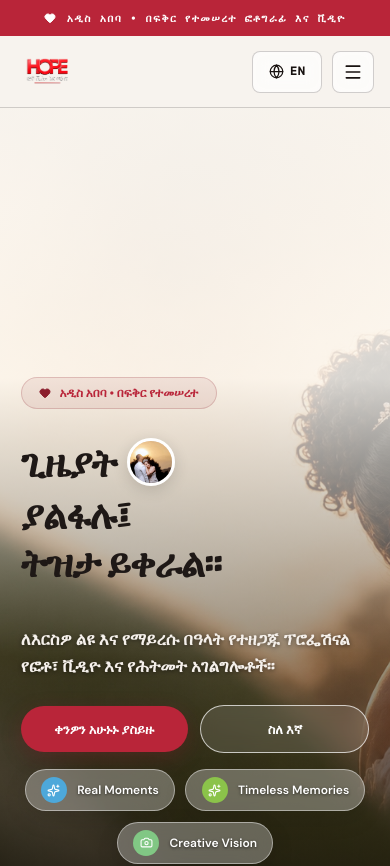
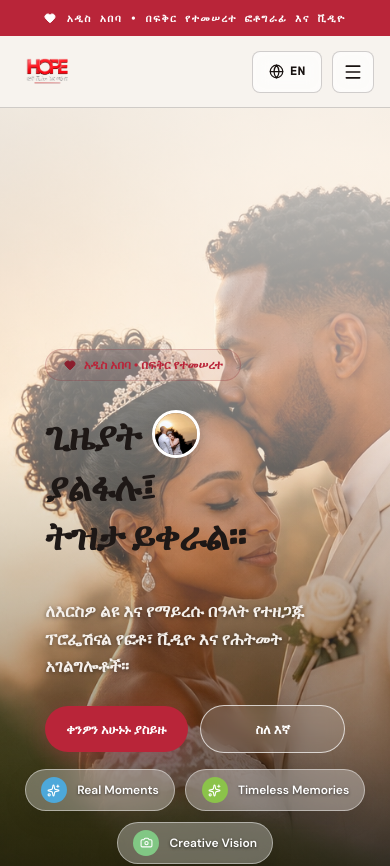
Before and after one commit to crossdagifx1/hope-photo-velo, a React (Vite) app: page / in a window 390 px wide. Shown: the top 866 px of the page. Built offline with nearby package versions, Linux system fonts and the light colour scheme; a web font is replaced by a local one.

Commit message:
fix: adjust mobile background position to 82% 0% so couple is fully visible on mobile view

```diff
--- a/src/styles.css
+++ b/src/styles.css
@@ -307,7 +307,7 @@ img { display:block; max-width:100%; }
     width: 100%;
     height: 100%;
     background-size: cover;
-    background-position: center top;
+    background-position: 82% 0%;
     z-index: 1;
   }
   .hero-bg-overlay {
@@ -319,17 +319,17 @@ img { display:block; max-width:100%; }
     height: 100%;
     background: linear-gradient(
       180deg,
-      rgba(251, 248, 243, 0.94) 0%,
-      rgba(251, 248, 243, 0.85) 32%,
-      rgba(30, 24, 22, 0.45) 65%,
-      rgba(20, 15, 13, 0.82) 100%
+      rgba(251, 248, 243, 0.82) 0%,
+      rgba(251, 248, 243, 0.45) 38%,
+      rgba(20, 15, 13, 0.35) 70%,
+      rgba(15, 10, 8, 0.72) 100%
     );
     z-index: 2;
   }
   .hero-content-col {
-    max-width: 100%;
+    max-width: 86%;
     width: 100%;
-    margin-top: 5rem;
+    margin-top: 4.5rem;
   }
   .hero-h1-ref {
     font-size: clamp(2.4rem, 9vw, 3.8rem);
```
